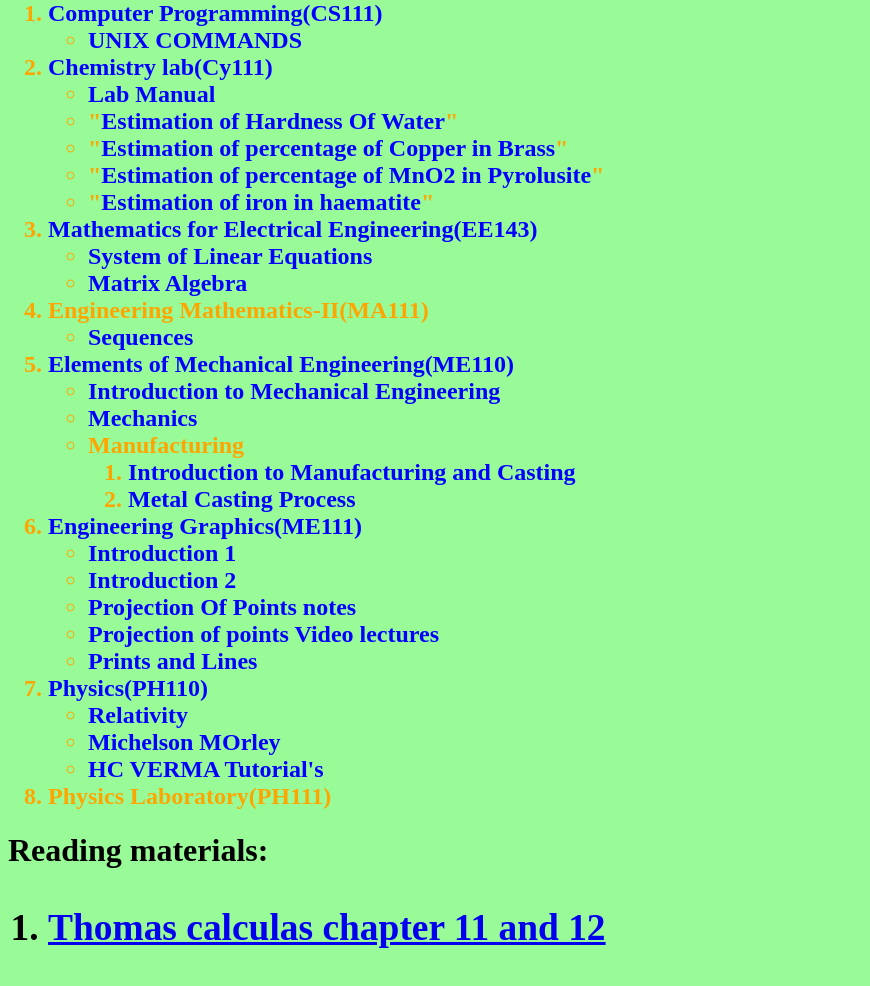
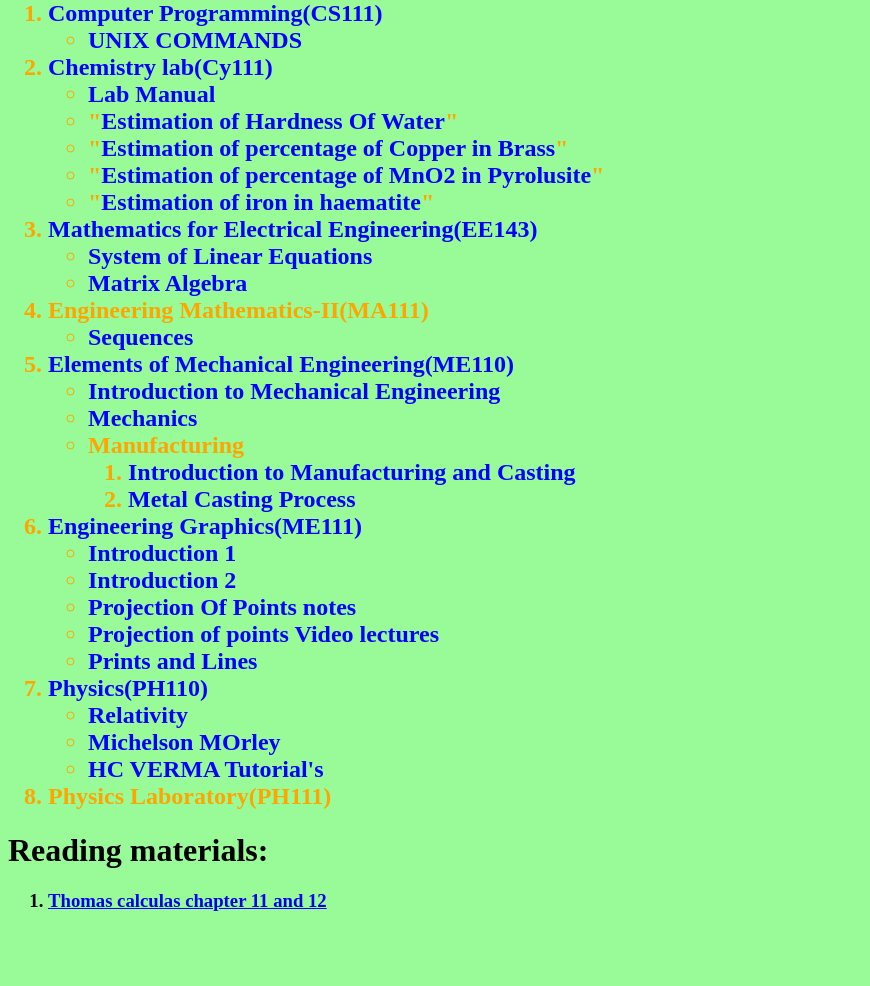
Before and after one commit to wafe-darshan/wafe-darshan.github.io, a plain HTML site: page iris2.html in a window 1280 px wide. Shown: the part 66-1052 px from the top of the page, without its empty margins (0-870 px from the left). After the commit the page ends 997 px from the top, so only its background shows below. Drawn offline with Linux system fonts and the light colour scheme.

Commit message:
Update iris2.html

```diff
--- a/iris2.html
+++ b/iris2.html
@@ -41,7 +41,7 @@
 <li>Physics Laboratory(PH111)</li>
 </h2></ol>
 
-<h1>Reading materials:<h1>
-<ol><h3><li><a href="Thomas-Calculus_Sequences and Series.pdf">Thomas calculas chapter 11 and 12</a></li><h3></ol>
+<h1>Reading materials:</h1>
+<ol><h3><li><a href="Thomas-Calculus_Sequences and Series.pdf">Thomas calculas chapter 11 and 12</a></li></h3></ol>
 </body>
 </html>
```
